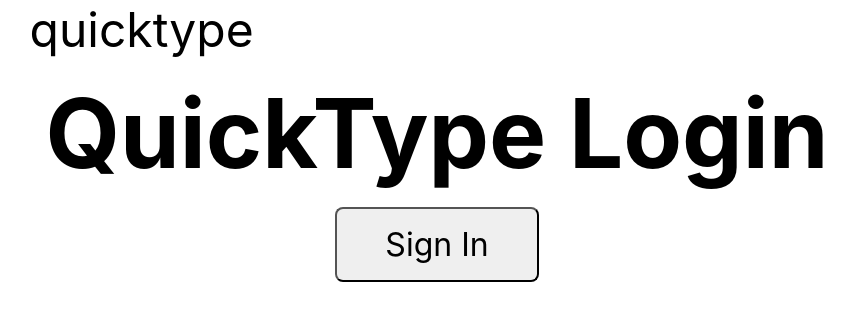
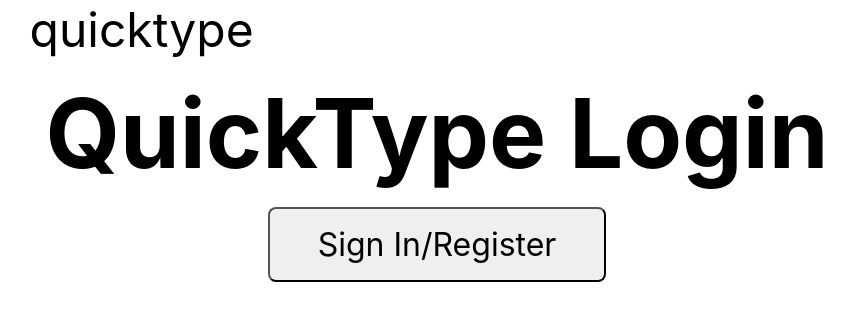
Before and after one commit to andyhyun/quicktype, a React (Create React App) app in the folder frontend/: page / in a window 1280 px wide. Shown: the top 320 px of the page, without its empty margins (203-1057 px from the left). Built offline with nearby package versions, Linux system fonts and the light colour scheme.

Commit message:
added 'Register to button'

```diff
--- a/frontend/src/components/LoginButton.js
+++ b/frontend/src/components/LoginButton.js
@@ -5,7 +5,7 @@ const LoginButton = () => {
     return (
         !isAuthenticated && (
             <button onClick={() => loginWithRedirect()}>
-                Sign In
+                Sign In/Register
             </button>
         )
 
```
